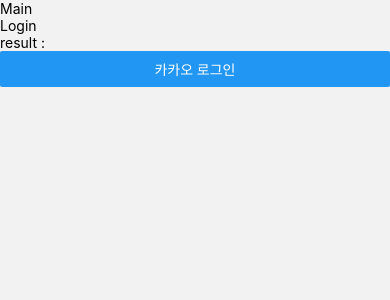
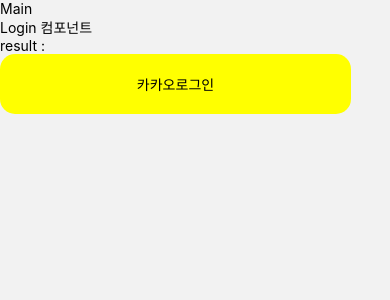
Before and after one commit to chosim-dvlpr/GreenStep, a React Native app in the folder FrontEnd/GreenStep/: screen /main in a window 390 px wide. Shown: the top 300 px of the page. Built offline with nearby package versions, Linux system fonts and the light colour scheme.

Commit message:
fix: 카카오 로그인 버튼 변경

```diff
--- a/FrontEnd/GreenStep/src/Component/Main/Login.tsx
+++ b/FrontEnd/GreenStep/src/Component/Main/Login.tsx
@@ -1,5 +1,5 @@
 
-import { View, Text, Button } from 'react-native'
+import { View, Text, TouchableOpacity } from 'react-native'
 import React, { useState } from 'react'
 import {
   KakaoOAuthToken,
@@ -12,6 +12,7 @@ import {
   unlink,
   getProfile,
 } from '@react-native-seoul/kakao-login';
+import ButtonStyle from '../../Style/ButtonStyle';
 
 const Login = () => {
   const [result,setResult] = useState<string>('');
@@ -59,13 +60,22 @@ const Login = () => {
 
   return (
     <View>
-      <Text>Login</Text>
+      <Text>Login 컴포넌트</Text>
       <Text>result : {result}</Text>
-        <Button
+
+      {/* 카카오 로그인 버튼 */}
+      <TouchableOpacity
+        onPress={() => signInWithKakao()}
+        style={[ButtonStyle.kakaoButton, ButtonStyle.largeButton]}
+      >
+        <Text>카카오로그인</Text>
+      </TouchableOpacity>
+
+      {/* <Button
         testID="btn-login"
         onPress={() => signInWithKakao()}
         title={'카카오 로그인'}
-        />
+      /> */}
       {/* <View style={{marginTop: 12}} />
       <Button
         testID="btn-login"
```
Lines whose indentation alone changed are shown as unchanged.
